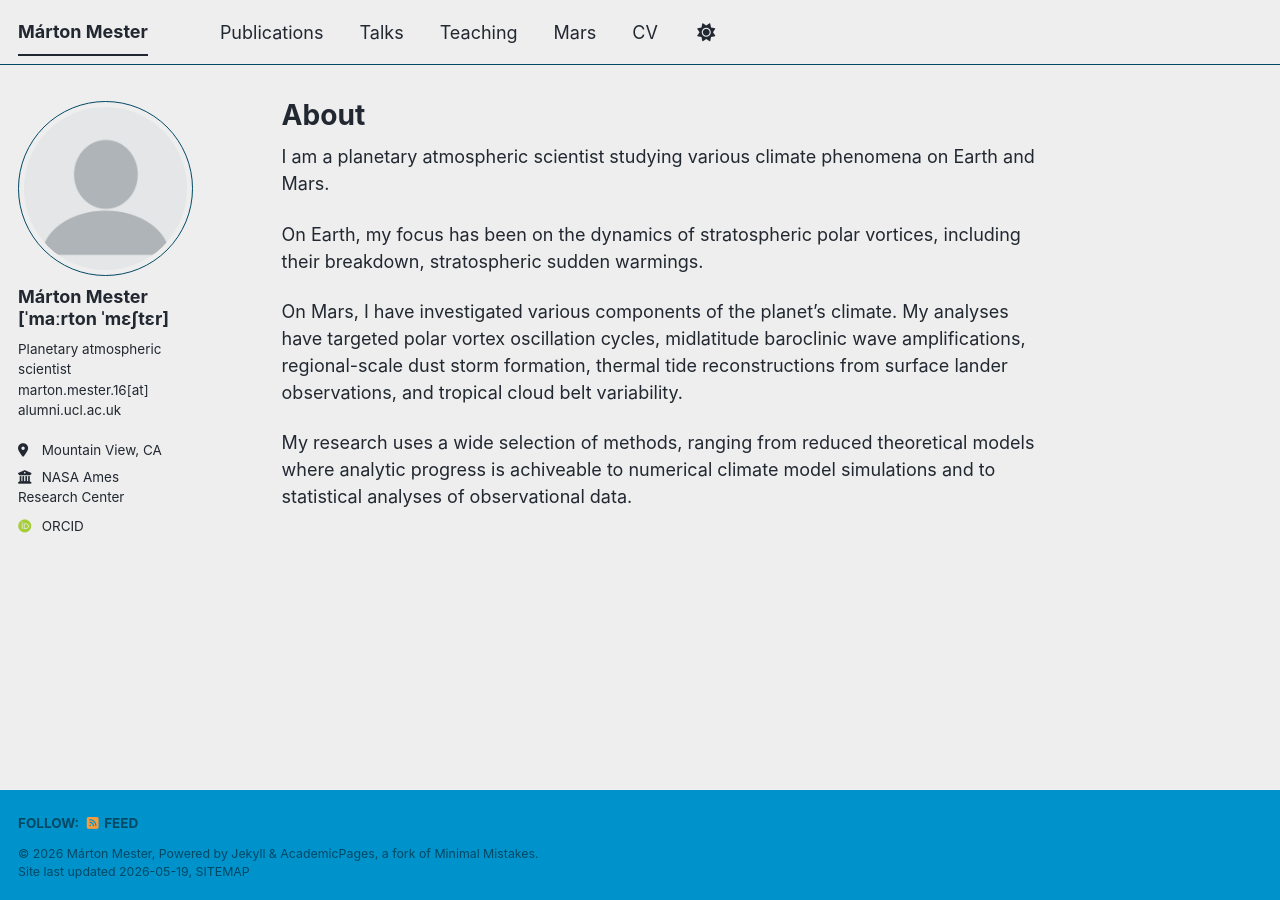
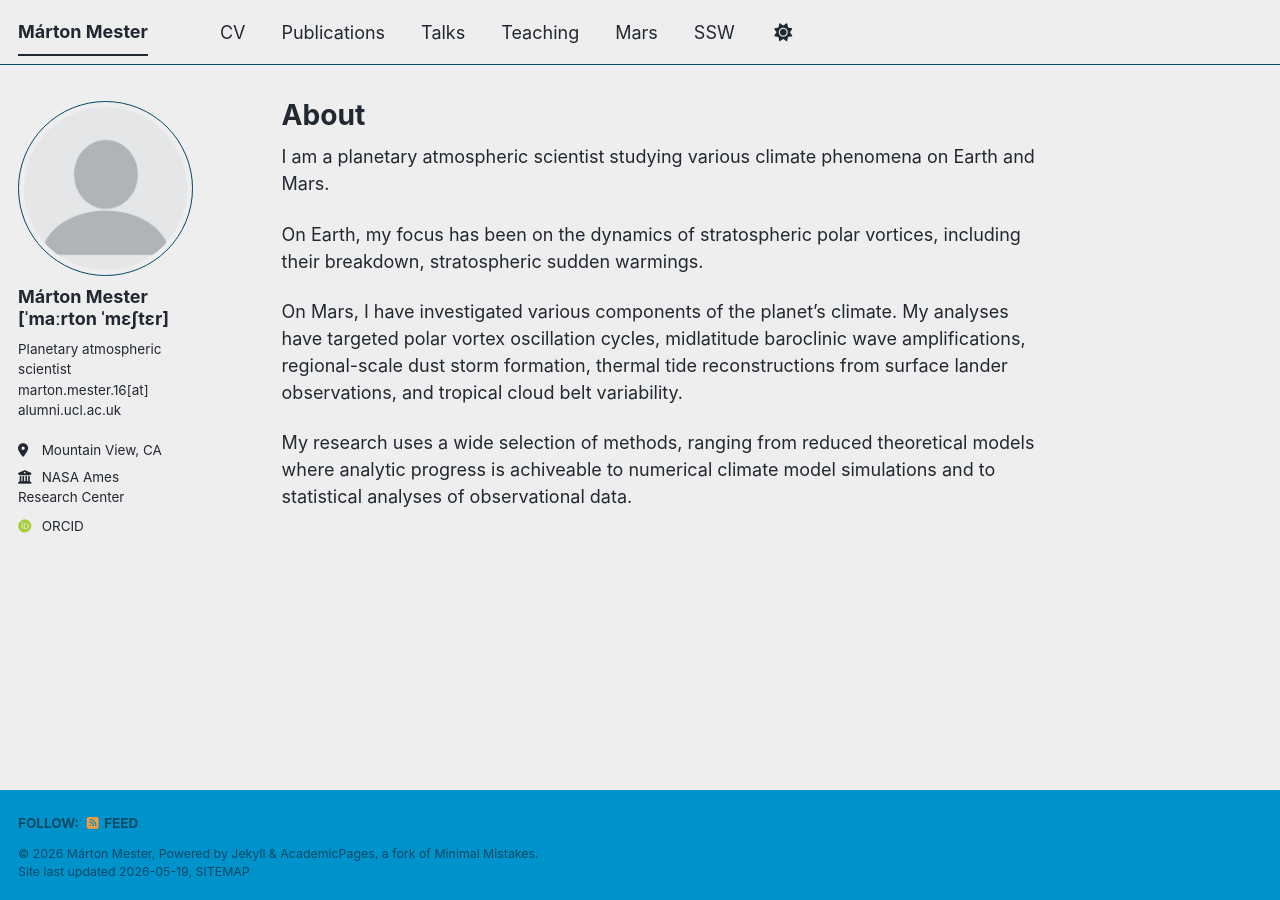
Before and after one commit to thengc6369/thengc6369.github.io, a Jekyll site: the page built from _pages/about.md, in a window 1280 px wide. Built offline with Jekyll 4.4.1, drawn with Linux system fonts in a browser that asks for light colours; some web fonts are replaced; a script bundle is joined from its source files by our own code; library files that are not in the unit come from our copies.

Commit message:
Update navigation.yml

```diff
--- a/_data/navigation.yml
+++ b/_data/navigation.yml
@@ -8,6 +8,9 @@
 #      Markdown formatted page while the second is generated using JSON.
 
 main:
+  - title: "CV"
+    url: /cv/
+
   - title: "Publications"
     url: /publications/
 
@@ -20,8 +23,10 @@ main:
   - title: "Mars"
     url: /mars/
 
-  - title: "CV"
-    url: /cv/
+  - title: "SSW"
+    url: /ssw/
+
+
 
   # - title: "CV"
   #   url: /cv-json/
```
